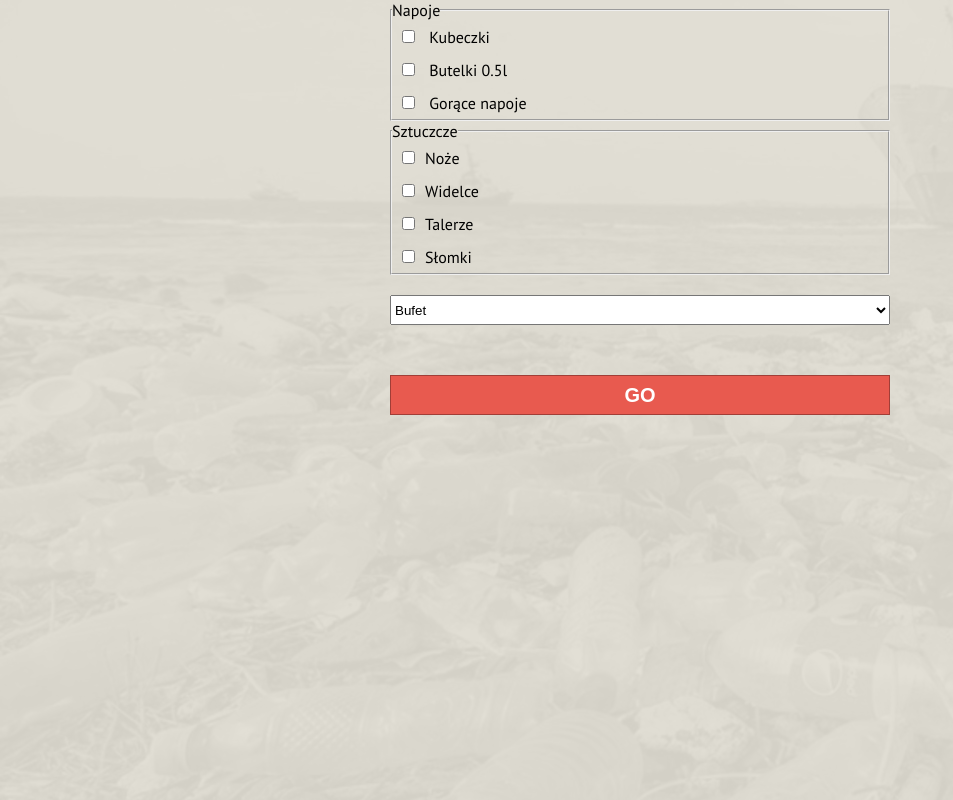
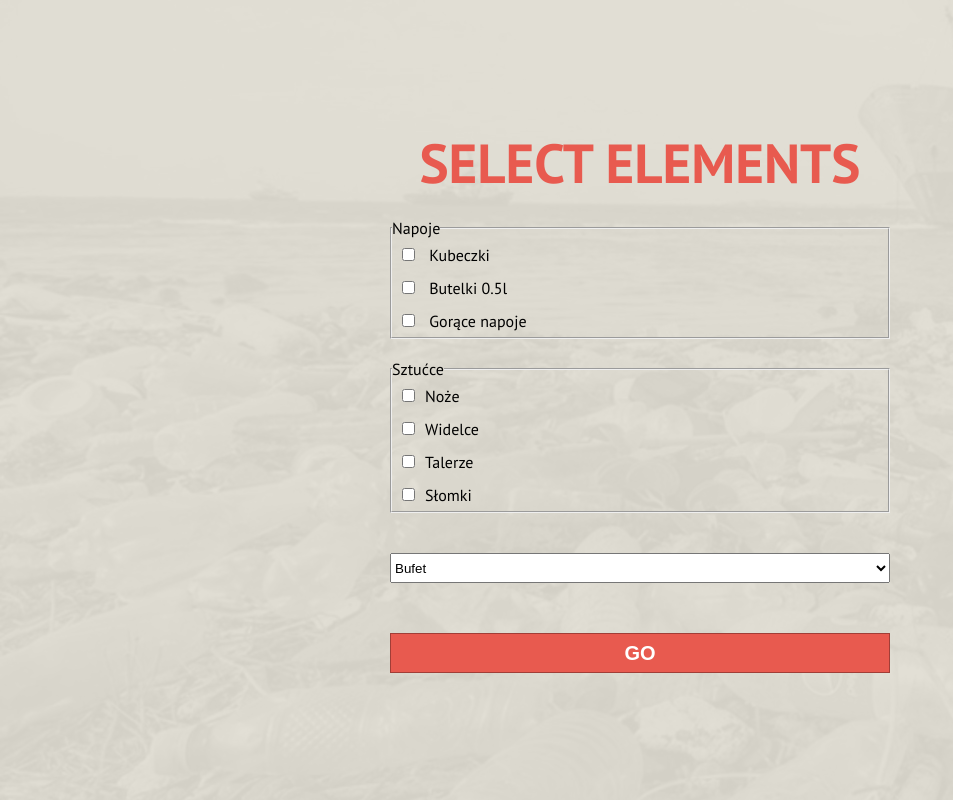
Before and after one commit to qlepa/plastic-aint-fantastic, a React (Create React App) app: page / in a window 1280 px wide. Both pictures are taken after typing "Sample", "5", "5" into the empty fields and a click on the button "GO PLAN!". Shown: the whole page, without its empty margins (0-953 px from the left). Built offline with nearby package versions, Linux system fonts and the light colour scheme.

Commit message:
wuja koduje

```diff
--- a/src/components/Data.js
+++ b/src/components/Data.js
@@ -12,7 +12,11 @@ class Data extends React.Component {
             knife: '',
             fork: '',
             plate: '',
-            straw: ''
+            straw: '',
+
+            displayCup: "none",
+            displayBottle: "none",
+            displayDrink: "none"
         }
 
     }
@@ -20,21 +24,23 @@ class Data extends React.Component {
 
     handleCup = (e) => {
         this.setState({
-            cup: e.target.value
+            cup: e.target.value,
+            displayCup: this.state.displayCup === "inline-block" ? "none" : "inline-block"
         })
 
     }
 
     handleBottle = (e) => {
         this.setState({
-            bottle: e.target.value
+            bottle: e.target.value,
+            displayBottle: this.state.displayBottle === "inline-block" ? "none" : "inline-block"
         })
-
     }
 
     handleDrinks = (e) => {
         this.setState({
-            drinks: e.target.value
+            drinks: e.target.value,
+            displayDrink: this.state.displayDrink === "inline-block" ? "none" : "inline-block"
         })
 
     }
@@ -79,6 +85,7 @@ class Data extends React.Component {
             <div className="data">
             <section className="container">
                 <form onSubmit={this.handleSubmit}>
+                    <h1>Select elements</h1>
                     <fieldset>
                         <legend>Napoje</legend>
                         <input type="checkbox" name="cup" value="1" onChange={this.handleCup}/>
@@ -93,7 +100,7 @@ class Data extends React.Component {
                     </fieldset>
 
                     <fieldset>
-                        <legend>Sztuczcze</legend>
+                        <legend>Sztućce</legend>
                         <input type="checkbox" name="knife" value="1" onChange={this.handleKnife}/>
                         <label htmlFor="knife">Noże</label>
                         <br/>
@@ -112,6 +119,10 @@ class Data extends React.Component {
                     </fieldset>
                     <br/>
 
+                    {/*<img src="https://i.imgur.com/C6SJsjH.png" style={{width:"35px", display: this.state.displayCup}}/>*/}
+                    {/*<img src="https://i.imgur.com/49Yu40x.png" style={{width:"35px", display: this.state.displayBottle}}/><br/>*/}
+                    {/*<img src="https://i.imgur.com/6Ps51Jc.png" style={{width:"35px", display: this.state.displayDrink}}/><br/>*/}
+
                     <select id="type" value={this.state.type} onChange={this.handleType}>
                         <option>Bufet</option>
                         <option>Foodtruck</option>
--- a/src/scss/main.scss
+++ b/src/scss/main.scss
@@ -62,13 +62,14 @@ h1{
   margin:0;
   text-transform: uppercase;
   color: $primary-color;
+  text-align: center;
 }
 
 h2{
   font-size:40px;
   font-weight: normal;
   color:$secondary-color;
-  margin-top:10px;
+  margin:15px 0;
 }
 
 
@@ -91,6 +92,10 @@ button{
 
 
 .data{
+  height:100vh;
+  display:flex;
+  align-items: center;
+  justify-content: center;
   input{
     margin:10px;
   }
@@ -98,4 +103,7 @@ button{
     width:500px;
     height:30px;
   }
+  fieldset{
+    margin:20px 0;
+  }
 }
```
Also changed, not shown: src/components/coffee.png (added).
